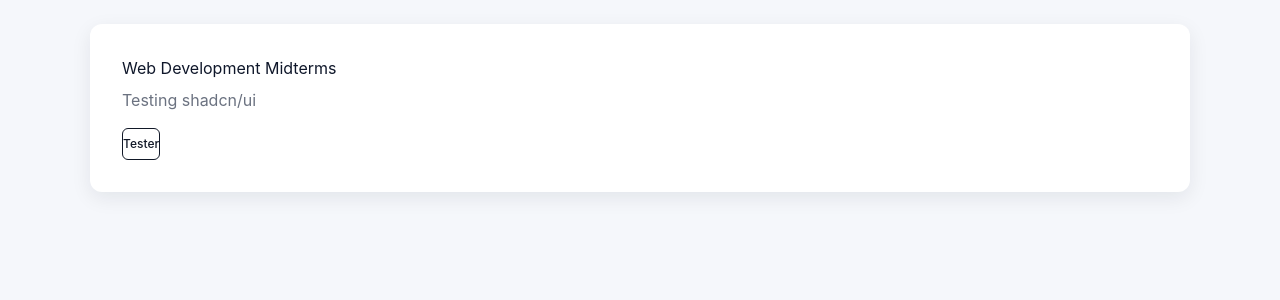
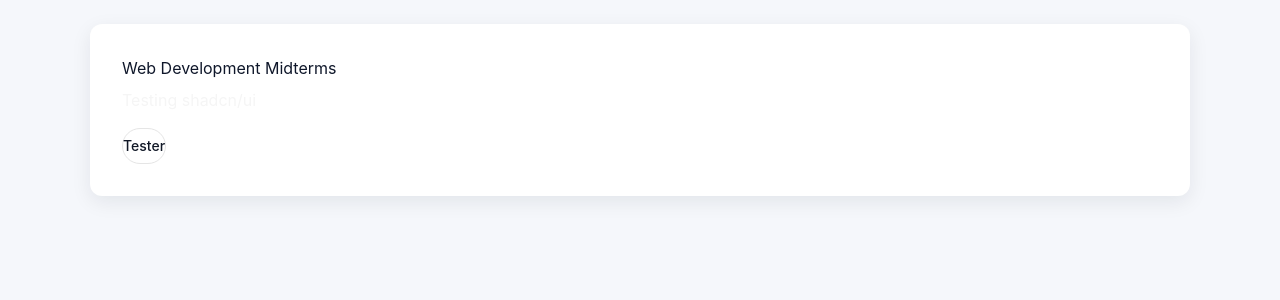
Before and after one commit to mrcv-dmg/midterm-project-webdvt, a React (Vite) app: page / in a window 1280 px wide. Shown: the top 300 px of the page. Built offline with nearby package versions, Linux system fonts and the light colour scheme.

Commit message:
switched presets from lyra to luma

```diff
--- a/package.json
+++ b/package.json
@@ -11,11 +11,13 @@
   },
   "dependencies": {
     "@base-ui/react": "^1.7.0",
+    "@fontsource-variable/inter": "^5.3.0",
     "@fontsource-variable/jetbrains-mono": "^5.3.0",
     "@phosphor-icons/react": "^2.1.10",
     "@tailwindcss/vite": "^4.3.3",
     "class-variance-authority": "^0.7.1",
     "clsx": "^2.1.1",
+    "lucide-react": "^1.28.0",
     "react": "^19.2.8",
     "react-dom": "^19.2.8",
     "shadcn": "^4.16.1",
--- a/src/components/ui/button.jsx
+++ b/src/components/ui/button.jsx
@@ -4,13 +4,13 @@
 import { cn } from "@/lib/utils"
 
 const buttonVariants = cva(
-  "group/button inline-flex shrink-0 items-center justify-center rounded-md border border-transparent bg-clip-padding text-xs font-medium whitespace-nowrap transition-all outline-none select-none focus-visible:border-ring focus-visible:ring-1 focus-visible:ring-ring/50 active:not-aria-[haspopup]:translate-y-px disabled:pointer-events-none disabled:opacity-50 aria-invalid:border-destructive aria-invalid:ring-1 aria-invalid:ring-destructive/20 dark:aria-invalid:border-destructive/50 dark:aria-invalid:ring-destructive/40 [&_svg]:pointer-events-none [&_svg]:shrink-0 [&_svg:not([class*='size-'])]:size-4",
+  "group/button inline-flex shrink-0 items-center justify-center rounded-4xl border border-transparent bg-clip-padding text-sm font-medium whitespace-nowrap transition-all outline-none select-none focus-visible:border-ring focus-visible:ring-3 focus-visible:ring-ring/30 active:not-aria-[haspopup]:translate-y-px disabled:pointer-events-none disabled:opacity-50 aria-invalid:border-destructive aria-invalid:ring-3 aria-invalid:ring-destructive/20 dark:aria-invalid:border-destructive/50 dark:aria-invalid:ring-destructive/40 [&_svg]:pointer-events-none [&_svg]:shrink-0 [&_svg:not([class*='size-'])]:size-4",
   {
     variants: {
       variant: {
         default: "bg-primary text-primary-foreground hover:bg-primary/80",
         outline:
-          "border-border bg-background hover:bg-muted hover:text-foreground aria-expanded:bg-muted aria-expanded:text-foreground dark:border-input dark:bg-input/30 dark:hover:bg-input/50",
+          "border-border bg-background hover:bg-muted hover:text-foreground aria-expanded:bg-muted aria-expanded:text-foreground dark:bg-transparent dark:hover:bg-input/30",
         secondary:
           "bg-secondary text-secondary-foreground hover:bg-[color-mix(in_oklch,var(--secondary),var(--foreground)_5%)] aria-expanded:bg-secondary aria-expanded:text-secondary-foreground",
         ghost:
@@ -21,14 +21,14 @@
       },
       size: {
         default:
-          "h-8 gap-1.5 px-2.5 has-data-[icon=inline-end]:pr-2 has-data-[icon=inline-start]:pl-2",
-        xs: "h-6 gap-1 rounded-none px-2 text-xs has-data-[icon=inline-end]:pr-1.5 has-data-[icon=inline-start]:pl-1.5 [&_svg:not([class*='size-'])]:size-3",
-        sm: "h-7 gap-1 rounded-none px-2.5 has-data-[icon=inline-end]:pr-1.5 has-data-[icon=inline-start]:pl-1.5 [&_svg:not([class*='size-'])]:size-3.5",
-        lg: "h-9 gap-1.5 px-2.5 has-data-[icon=inline-end]:pr-2 has-data-[icon=inline-start]:pl-2",
-        icon: "size-8",
-        "icon-xs": "size-6 rounded-none [&_svg:not([class*='size-'])]:size-3",
-        "icon-sm": "size-7 rounded-none",
-        "icon-lg": "size-9",
+          "h-9 gap-1.5 px-3 has-data-[icon=inline-end]:pr-2.5 has-data-[icon=inline-start]:pl-2.5",
+        xs: "h-6 gap-1 px-2.5 text-xs has-data-[icon=inline-end]:pr-2 has-data-[icon=inline-start]:pl-2 [&_svg:not([class*='size-'])]:size-3",
+        sm: "h-8 gap-1 px-3 has-data-[icon=inline-end]:pr-2 has-data-[icon=inline-start]:pl-2",
+        lg: "h-10 gap-1.5 px-4 has-data-[icon=inline-end]:pr-3 has-data-[icon=inline-start]:pl-3",
+        icon: "size-9",
+        "icon-xs": "size-6 [&_svg:not([class*='size-'])]:size-3",
+        "icon-sm": "size-8",
+        "icon-lg": "size-10",
       },
     },
     defaultVariants: {
--- a/src/index.css
+++ b/src/index.css
@@ -1,11 +1,45 @@
 @import "tailwindcss";
+@import "tw-animate-css";
+@import "shadcn/tailwind.css";
+@import "@fontsource-variable/inter";
+
+@custom-variant dark (&:is(.dark *));
 
 /* Base styles for the midterms project */
 :root {
   --bg: #f5f7fb;
-  --card: #ffffff;
-  --muted: #6b7280;
-  --accent: #2563eb;
+  --card: oklch(1 0 0);
+  --muted: oklch(0.97 0 0);
+  --accent: oklch(0.97 0 0);
+  --background: oklch(1 0 0);
+  --foreground: oklch(0.145 0 0);
+  --card-foreground: oklch(0.145 0 0);
+  --popover: oklch(1 0 0);
+  --popover-foreground: oklch(0.145 0 0);
+  --primary: oklch(0.205 0 0);
+  --primary-foreground: oklch(0.985 0 0);
+  --secondary: oklch(0.97 0 0);
+  --secondary-foreground: oklch(0.205 0 0);
+  --muted-foreground: oklch(0.556 0 0);
+  --accent-foreground: oklch(0.205 0 0);
+  --destructive: oklch(0.577 0.245 27.325);
+  --border: oklch(0.922 0 0);
+  --input: oklch(0.922 0 0);
+  --ring: oklch(0.708 0 0);
+  --chart-1: oklch(0.87 0 0);
+  --chart-2: oklch(0.556 0 0);
+  --chart-3: oklch(0.439 0 0);
+  --chart-4: oklch(0.371 0 0);
+  --chart-5: oklch(0.269 0 0);
+  --radius: 0.625rem;
+  --sidebar: oklch(0.985 0 0);
+  --sidebar-foreground: oklch(0.145 0 0);
+  --sidebar-primary: oklch(0.205 0 0);
+  --sidebar-primary-foreground: oklch(0.985 0 0);
+  --sidebar-accent: oklch(0.97 0 0);
+  --sidebar-accent-foreground: oklch(0.205 0 0);
+  --sidebar-border: oklch(0.922 0 0);
+  --sidebar-ring: oklch(0.708 0 0);
 }
 
 /* ...keep the rest of your CSS exactly as it is... */
@@ -51,3 +85,92 @@
 @media (min-width:768px){
 	.grid-cols-2{grid-template-columns:1fr 1fr}
 }
+
+@theme inline {
+  --font-heading: var(--font-sans);
+  --font-sans: 'Inter Variable', sans-serif;
+  --color-sidebar-ring: var(--sidebar-ring);
+  --color-sidebar-border: var(--sidebar-border);
+  --color-sidebar-accent-foreground: var(--sidebar-accent-foreground);
+  --color-sidebar-accent: var(--sidebar-accent);
+  --color-sidebar-primary-foreground: var(--sidebar-primary-foreground);
+  --color-sidebar-primary: var(--sidebar-primary);
+  --color-sidebar-foreground: var(--sidebar-foreground);
+  --color-sidebar: var(--sidebar);
+  --color-chart-5: var(--chart-5);
+  --color-chart-4: var(--chart-4);
+  --color-chart-3: var(--chart-3);
+  --color-chart-2: var(--chart-2);
+  --color-chart-1: var(--chart-1);
+  --color-ring: var(--ring);
+  --color-input: var(--input);
+  --color-border: var(--border);
+  --color-destructive: var(--destructive);
+  --color-accent-foreground: var(--accent-foreground);
+  --color-accent: var(--accent);
+  --color-muted-foreground: var(--muted-foreground);
+  --color-muted: var(--muted);
+  --color-secondary-foreground: var(--secondary-foreground);
+  --color-secondary: var(--secondary);
+  --color-primary-foreground: var(--primary-foreground);
+  --color-primary: var(--primary);
+  --color-popover-foreground: var(--popover-foreground);
+  --color-popover: var(--popover);
+  --color-card-foreground: var(--card-foreground);
+  --color-card: var(--card);
+  --color-foreground: var(--foreground);
+  --color-background: var(--background);
+  --radius-sm: calc(var(--radius) * 0.6);
+  --radius-md: calc(var(--radius) * 0.8);
+  --radius-lg: var(--radius);
+  --radius-xl: calc(var(--radius) * 1.4);
+  --radius-2xl: calc(var(--radius) * 1.8);
+  --radius-3xl: calc(var(--radius) * 2.2);
+  --radius-4xl: calc(var(--radius) * 2.6);
+}
+
+.dark {
+  --background: oklch(0.145 0 0);
+  --foreground: oklch(0.985 0 0);
+  --card: oklch(0.205 0 0);
+  --card-foreground: oklch(0.985 0 0);
+  --popover: oklch(0.205 0 0);
+  --popover-foreground: oklch(0.985 0 0);
+  --primary: oklch(0.922 0 0);
+  --primary-foreground: oklch(0.205 0 0);
+  --secondary: oklch(0.269 0 0);
+  --secondary-foreground: oklch(0.985 0 0);
+  --muted: oklch(0.269 0 0);
+  --muted-foreground: oklch(0.708 0 0);
+  --accent: oklch(0.269 0 0);
+  --accent-foreground: oklch(0.985 0 0);
+  --destructive: oklch(0.704 0.191 22.216);
+  --border: oklch(1 0 0 / 10%);
+  --input: oklch(1 0 0 / 15%);
+  --ring: oklch(0.556 0 0);
+  --chart-1: oklch(0.87 0 0);
+  --chart-2: oklch(0.556 0 0);
+  --chart-3: oklch(0.439 0 0);
+  --chart-4: oklch(0.371 0 0);
+  --chart-5: oklch(0.269 0 0);
+  --sidebar: oklch(0.205 0 0);
+  --sidebar-foreground: oklch(0.985 0 0);
+  --sidebar-primary: oklch(0.488 0.243 264.376);
+  --sidebar-primary-foreground: oklch(0.985 0 0);
+  --sidebar-accent: oklch(0.269 0 0);
+  --sidebar-accent-foreground: oklch(0.985 0 0);
+  --sidebar-border: oklch(1 0 0 / 10%);
+  --sidebar-ring: oklch(0.556 0 0);
+}
+
+@layer base {
+  * {
+    @apply border-border outline-ring/50;
+  }
+  body {
+    @apply bg-background text-foreground;
+  }
+  html {
+    @apply font-sans;
+  }
+}
```
Also changed, not shown: components.json, 1 other file (tests, documents, lock files or other folders).
